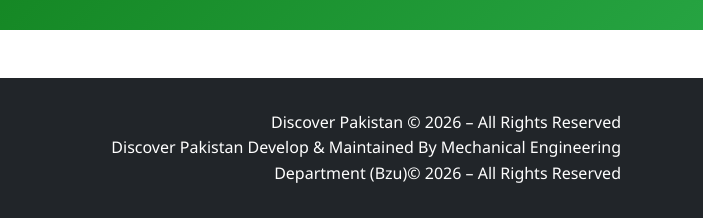
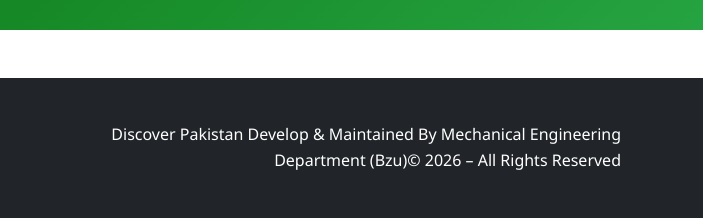
Before and after one commit to aliahmad-qari/discover-pakistan, a website: page index.html in a window 1280 px wide. Shown: the part 11407-11625 px from the top of the page, 577-1280 px from the left. Drawn offline with nearby package versions, Linux system fonts and the light colour scheme.

Commit message:
push again

```diff
--- a/index.html
+++ b/index.html
@@ -1203,7 +1203,7 @@
                     </div>
                 </div>
                 <div class="col-md-6 text-md-end">
-                    <p class="mb-0">Discover Pakistan © 2026 – All Rights Reserved</p>
+
                     <p class="mb-0">Discover Pakistan Develop & Maintained By Mechanical Engineering Department (Bzu)© 2026 – All Rights Reserved</p>
 
                 </div>
```
